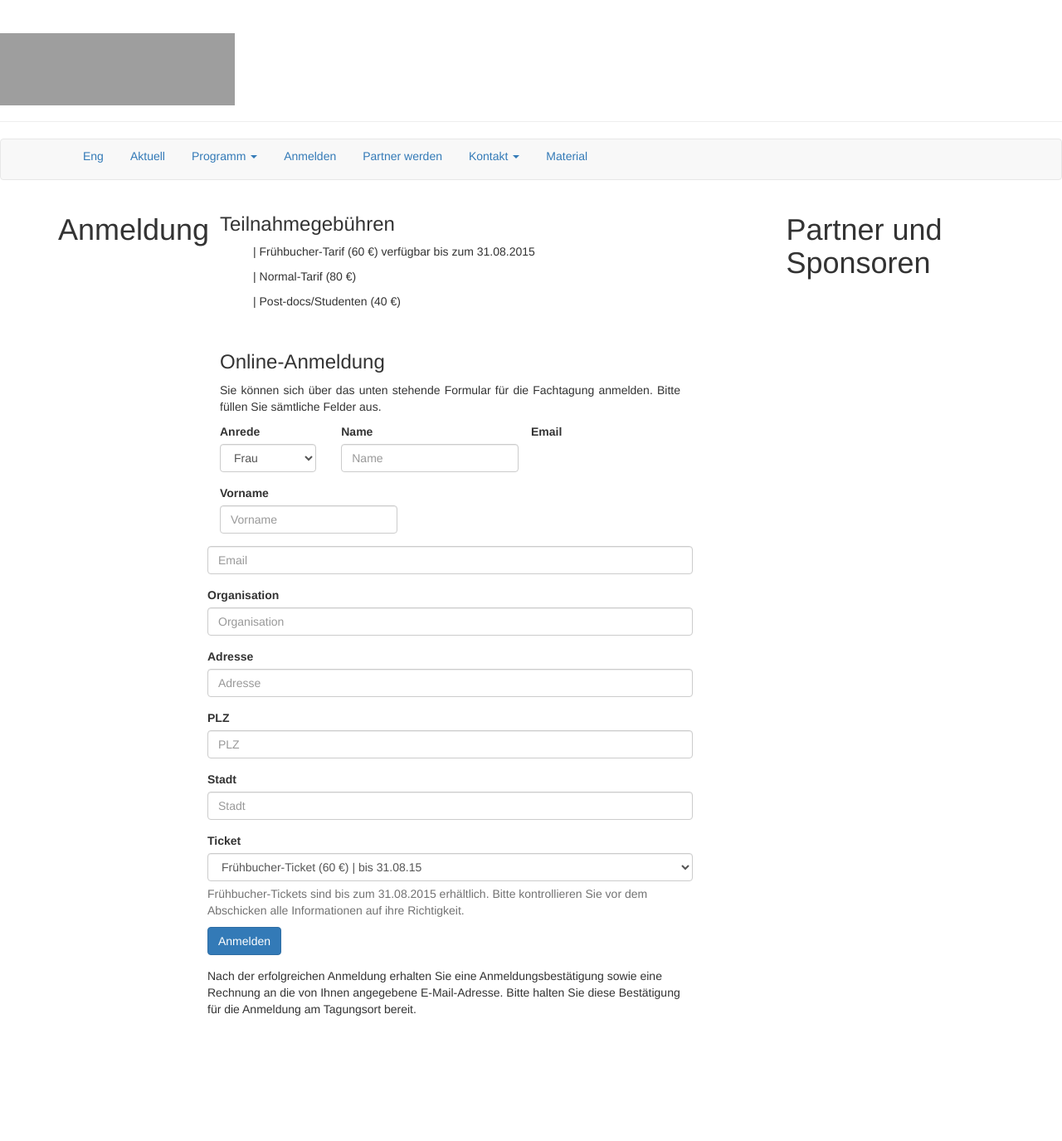
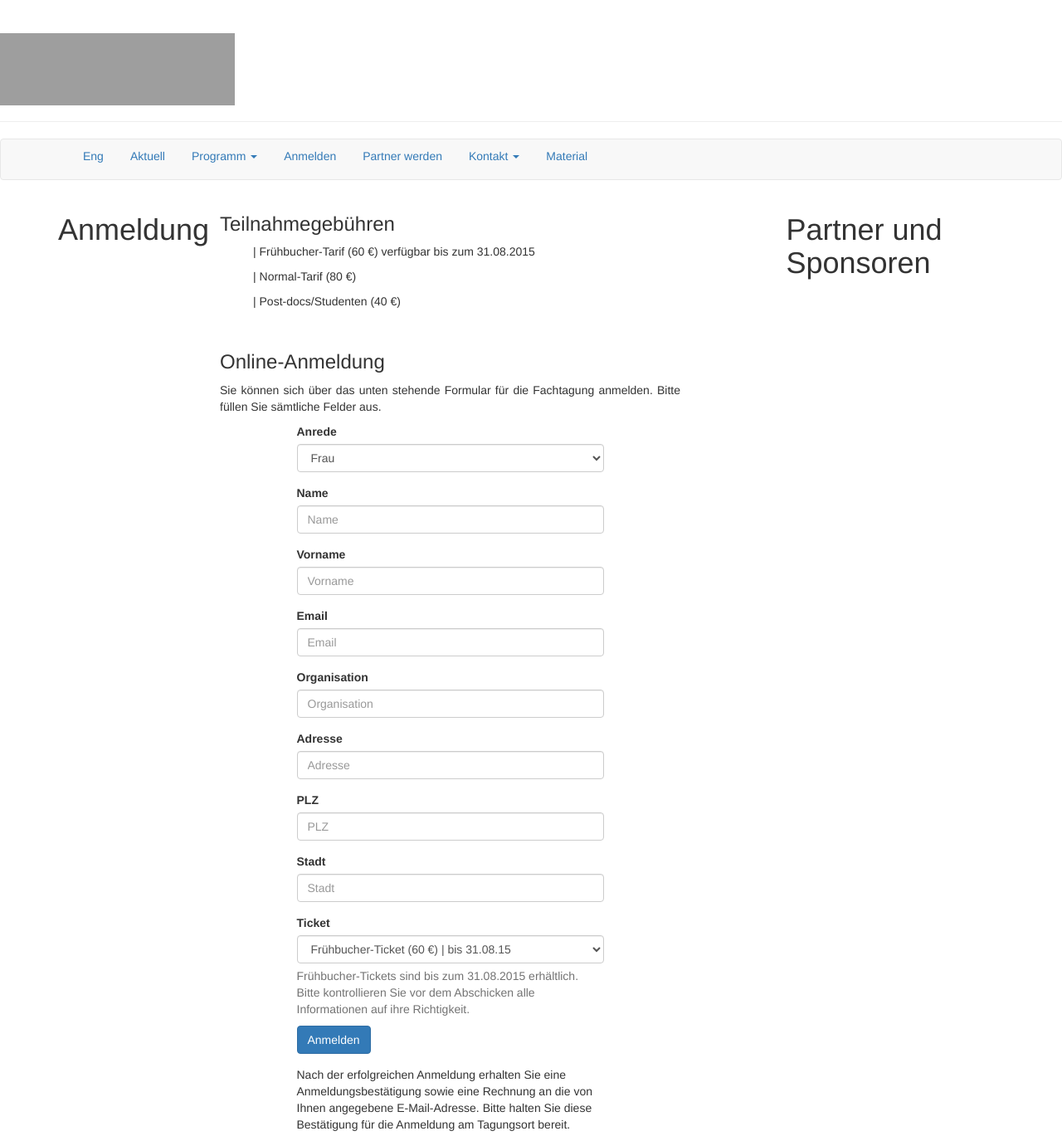
Before and after one commit to susedev/test, a Jekyll site: the page built from anmeldung.html, in a window 1280 px wide. Shown: the whole page at 83% size. Built offline with Jekyll 4.4.1, drawn with Linux system fonts in a browser that asks for light colours; nearby versions of some CDN libraries; before the commit the page ends 1236 px from its top, so only the background shows below that; grey boxes are pictures that could not be loaded.

Commit message:
Edit from JekyllCMS

```diff
--- a/anmeldung.html
+++ b/anmeldung.html
@@ -15,19 +15,13 @@ title: Anmeldung
 
 <p style="text-align: justify;">Sie k&ouml;nnen sich &uuml;ber das unten stehende Formular f&uuml;r die Fachtagung anmelden. Bitte f&uuml;llen Sie s&auml;mtliche Felder aus.</p>
 
+<div class="container" style="width:400px; ">
 <form>
-<div class="row">
-<div class="col-xs-3">
 <div class="form-group"><label for="Anrede">Anrede</label><select class="form-control"><option>Frau</option><option>Herr</option><option>Prof.</option><option>Dr.</option> </select></div>
-</div>
 
-<div class="col-xs-5">
 <div class="form-group"><label for="name">Name</label> <input class="form-control" id="name" placeholder="Name" type="text" /></div>
-</div>
 
-<div class="col-xs-5">
 <div class="form-group"><label for="vorname">Vorname</label> <input class="form-control" id="vorname" placeholder="Vorname" type="text" /></div>
-</div>
 
 <div class="form-group"><label for="email">Email</label> <input class="form-control" id="exampleInputEmail1" placeholder="Email" type="email" /></div>
 
@@ -45,5 +39,5 @@ title: Anmeldung
 <button class="btn btn-primary" type="submit">Anmelden</button></div>
 
 <p>Nach der erfolgreichen Anmeldung erhalten Sie eine Anmeldungsbest&auml;tigung sowie eine Rechnung an die von Ihnen angegebene E-Mail-Adresse. Bitte halten Sie diese Best&auml;tigung f&uuml;r die Anmeldung am Tagungsort bereit.</p>
+</form>
 </div>
-</form>
```
